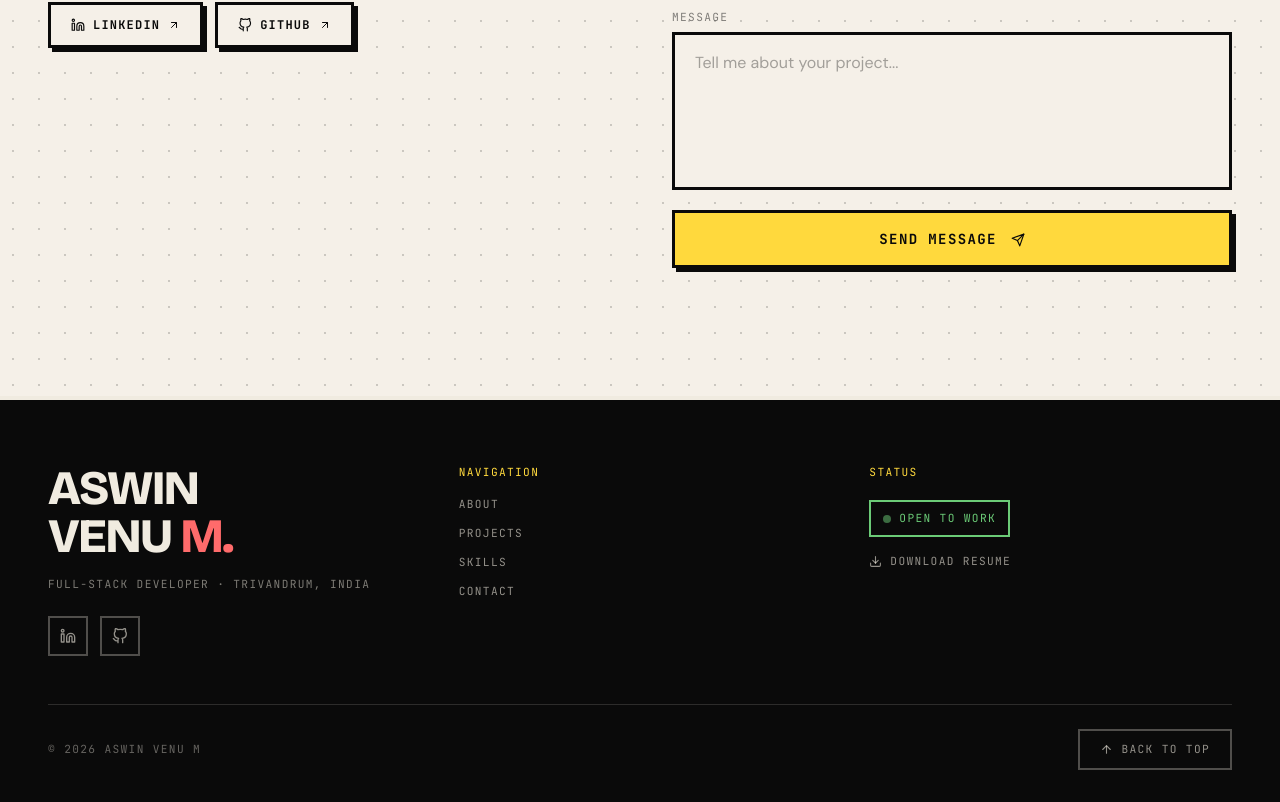
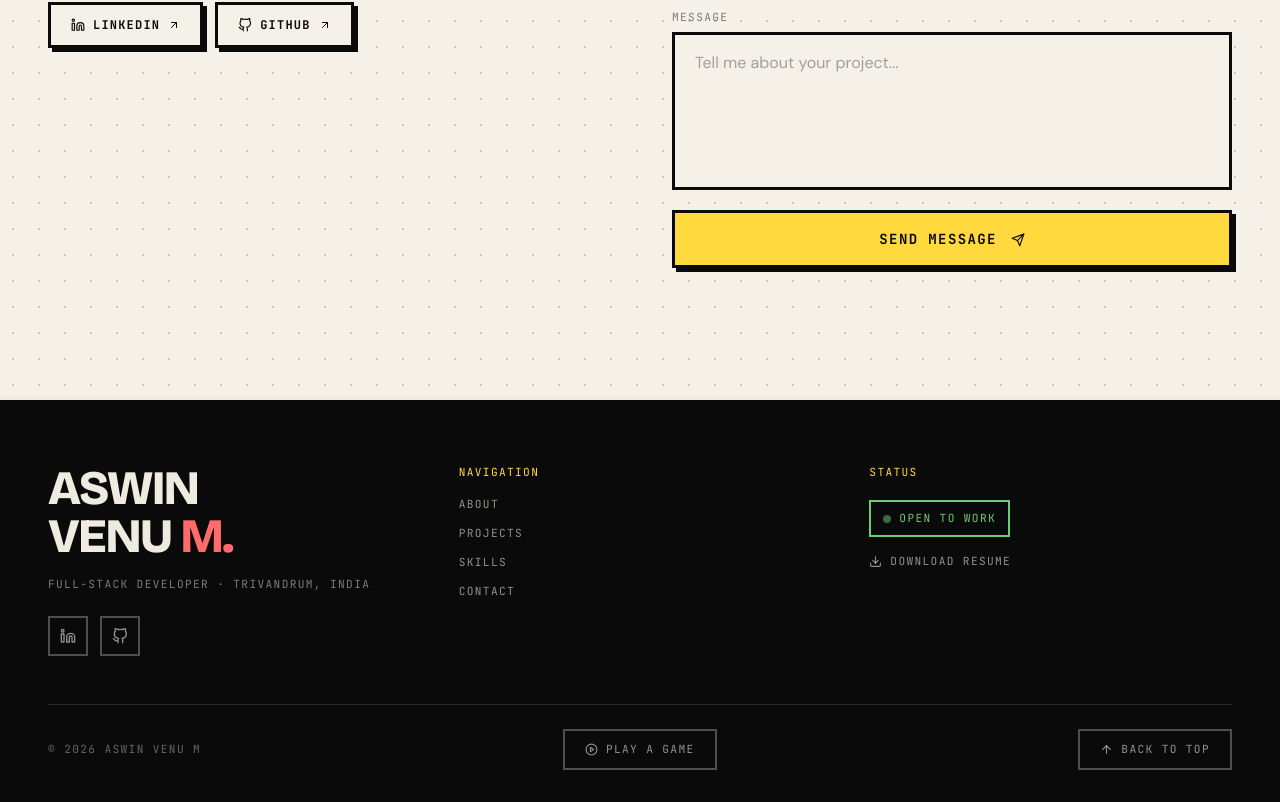
Before and after one commit to Aswin-Venu-M/aswin-portfolio, a Next.js app: page / in a window 1280 px wide. Shown: the part 6460-7262 px from the top of the page. Built offline with nearby package versions, Linux system fonts and the light colour scheme.

Commit message:
feat: add Play a Game button to footer

```diff
--- a/src/components/Footer.tsx
+++ b/src/components/Footer.tsx
@@ -1,6 +1,7 @@
 "use client";
 
-import { FiArrowUp, FiGithub, FiLinkedin, FiDownload } from "react-icons/fi";
+import { FiArrowUp, FiGithub, FiLinkedin, FiDownload, FiPlayCircle } from "react-icons/fi";
+import Link from "next/link";
 import { navLinks, socialLinks } from "@/data/navLinks";
 
 export default function Footer() {
@@ -88,6 +89,13 @@ export default function Footer() {
         {/* Bottom bar */}
         <div className="border-t border-[#F0EBE0]/15 pt-6 flex flex-col sm:flex-row items-center justify-between gap-4">
           <p className="mono-tag text-[#F0EBE0]/40">© {new Date().getFullYear()} Aswin Venu M</p>
+          <Link
+            href="/game"
+            className="inline-flex items-center gap-2 px-5 py-2.5 border-2 border-[#F0EBE0]/30 mono-tag text-[#F0EBE0]/60 hover:border-accent hover:text-accent transition-colors brutal-hover"
+          >
+            <FiPlayCircle size={13} aria-hidden="true" />
+            Play a Game
+          </Link>
           <button
             onClick={() => window.scrollTo({ top: 0, behavior: "smooth" })}
             className="inline-flex items-center gap-2 px-5 py-2.5 border-2 border-[#F0EBE0]/30 mono-tag text-[#F0EBE0]/60 hover:border-[#F0EBE0] hover:text-[#F0EBE0] transition-colors brutal-hover"
```
